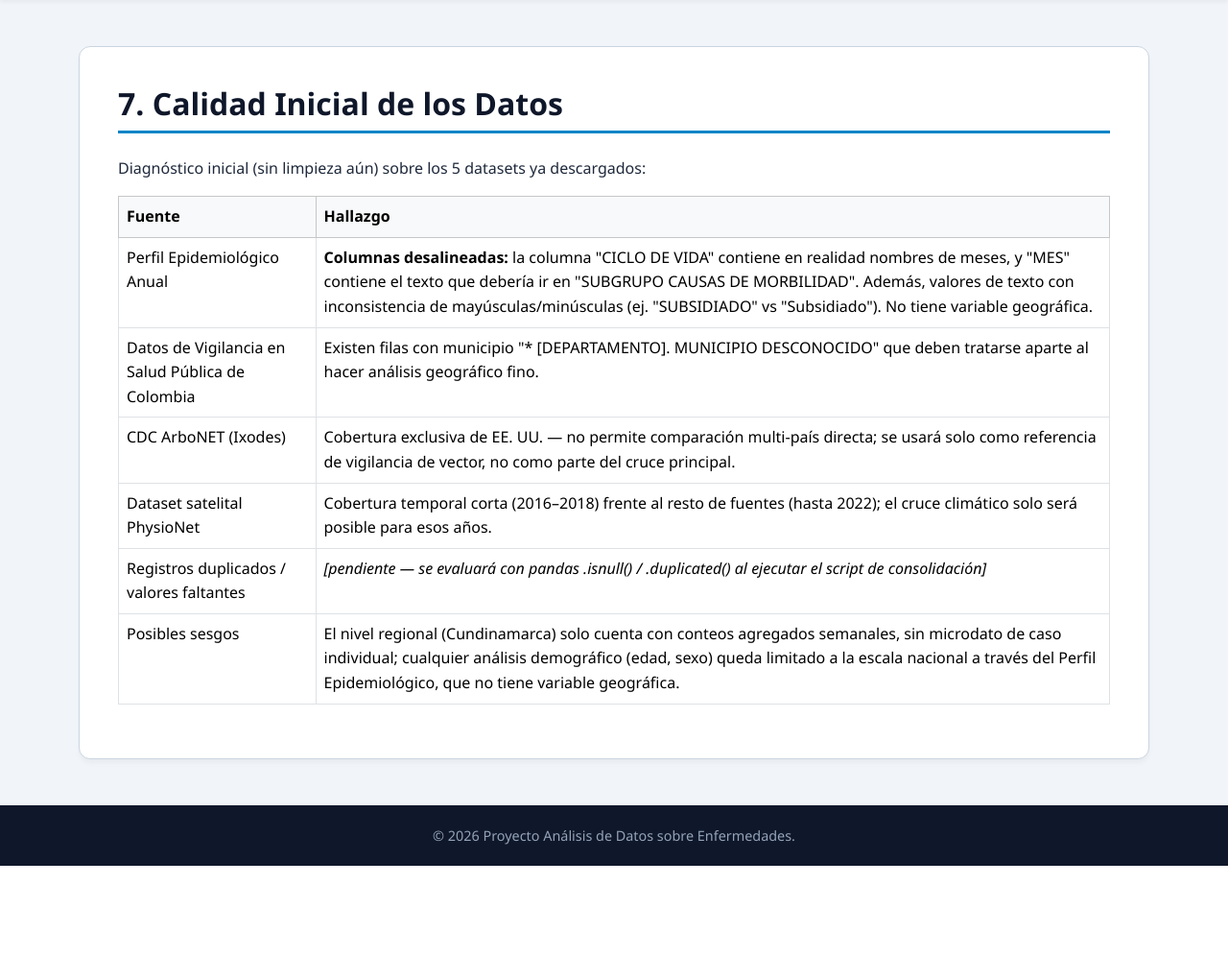
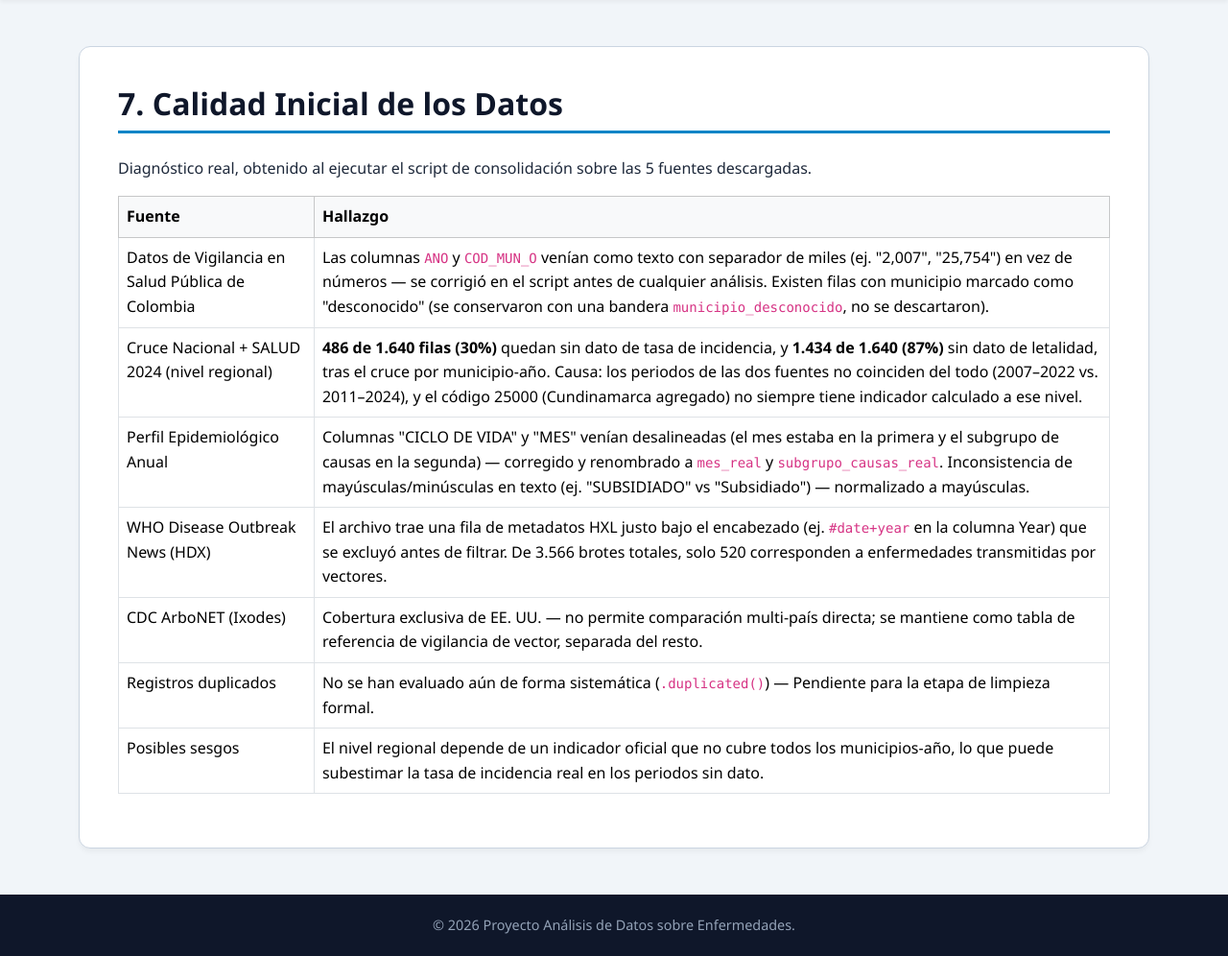
Before and after one commit to Manmurcia/NexoBio-ETV, a Flask app: page /etapa1/calidad in a window 1280 px wide. Shown: the part 62-1058 px from the top of the page at 96% size. Before the commit the page ends 964 px from the top, so only its background shows below. Run offline with Flask 3, Linux system fonts and the light colour scheme.

Commit message:
Update 7_calidad.html

```diff
--- a/templates/etapa 1/7_calidad.html
+++ b/templates/etapa 1/7_calidad.html
@@ -2,7 +2,7 @@
 
 {% block content %}
 <h1 class="page-title">7. Calidad Inicial de los Datos</h1>
-<p>Diagnóstico inicial (sin limpieza aún) sobre los 5 datasets ya descargados:</p>
+<p>Diagnóstico real, obtenido al ejecutar el script de consolidación sobre las 5 fuentes descargadas.</p>
 
 <div class="table-responsive mt-3">
 <table class="table table-bordered">
@@ -11,37 +11,48 @@
     </thead>
     <tbody>
         <tr>
-            <td>Perfil Epidemiológico Anual</td>
-            <td><strong>Columnas desalineadas:</strong> la columna "CICLO DE VIDA" contiene en
-            realidad nombres de meses, y "MES" contiene el texto que debería ir en "SUBGRUPO CAUSAS
-            DE MORBILIDAD". Además, valores de texto con inconsistencia de mayúsculas/minúsculas
-            (ej. "SUBSIDIADO" vs "Subsidiado"). No tiene variable geográfica.</td>
+            <td>Datos de Vigilancia en Salud Pública de Colombia</td>
+            <td>Las columnas <code>ANO</code> y <code>COD_MUN_O</code> venían como texto con
+            separador de miles (ej. "2,007", "25,754") en vez de números — se corrigió en el script
+            antes de cualquier análisis. Existen filas con municipio marcado como "desconocido"
+            (se conservaron con una bandera <code>municipio_desconocido</code>, no se descartaron).</td>
         </tr>
         <tr>
-            <td>Datos de Vigilancia en Salud Pública de Colombia</td>
-            <td>Existen filas con municipio "* [DEPARTAMENTO]. MUNICIPIO DESCONOCIDO" que deben
-            tratarse aparte al hacer análisis geográfico fino.</td>
+            <td>Cruce Nacional + SALUD 2024 (nivel regional)</td>
+            <td><strong>486 de 1.640 filas (30%)</strong> quedan sin dato de tasa de incidencia, y
+            <strong>1.434 de 1.640 (87%)</strong> sin dato de letalidad, tras el cruce por
+            municipio-año. Causa: los periodos de las dos fuentes no coinciden del todo (2007–2022
+            vs. 2011–2024), y el código 25000 (Cundinamarca agregado) no siempre tiene indicador
+            calculado a ese nivel.</td>
+        </tr>
+        <tr>
+            <td>Perfil Epidemiológico Anual</td>
+            <td>Columnas "CICLO DE VIDA" y "MES" venían desalineadas (el mes estaba en la primera y
+            el subgrupo de causas en la segunda) — corregido y renombrado a <code>mes_real</code> y
+            <code>subgrupo_causas_real</code>. Inconsistencia de mayúsculas/minúsculas en texto
+            (ej. "SUBSIDIADO" vs "Subsidiado") — normalizado a mayúsculas.</td>
+        </tr>
+        <tr>
+            <td>WHO Disease Outbreak News (HDX)</td>
+            <td>El archivo trae una fila de metadatos HXL justo bajo el encabezado (ej.
+            <code>#date+year</code> en la columna Year) que se excluyó antes de filtrar. De 3.566
+            brotes totales, solo 520 corresponden a enfermedades transmitidas por vectores.</td>
         </tr>
         <tr>
             <td>CDC ArboNET (Ixodes)</td>
-            <td>Cobertura exclusiva de EE. UU. — no permite comparación multi-país directa; se usará
-            solo como referencia de vigilancia de vector, no como parte del cruce principal.</td>
+            <td>Cobertura exclusiva de EE. UU. — no permite comparación multi-país directa; se
+            mantiene como tabla de referencia de vigilancia de vector, separada del resto.</td>
         </tr>
         <tr>
-            <td>Dataset satelital PhysioNet</td>
-            <td>Cobertura temporal corta (2016–2018) frente al resto de fuentes (hasta 2022); el
-            cruce climático solo será posible para esos años.</td>
-        </tr>
-        <tr>
-            <td>Registros duplicados / valores faltantes</td>
-            <td><em>[pendiente — se evaluará con pandas .isnull() / .duplicated() al ejecutar el
-            script de consolidación]</em></td>
+            <td>Registros duplicados</td>
+            <td>No se han evaluado aún de forma sistemática (<code>.duplicated()</code>) — Pendiente
+            para la etapa de limpieza formal.</td>
         </tr>
         <tr>
             <td>Posibles sesgos</td>
-            <td>El nivel regional (Cundinamarca) solo cuenta con conteos agregados semanales, sin
-            microdato de caso individual; cualquier análisis demográfico (edad, sexo) queda limitado
-            a la escala nacional a través del Perfil Epidemiológico, que no tiene variable geográfica.</td>
+            <td>El nivel regional depende de un indicador oficial que no cubre todos los
+            municipios-año, lo que puede subestimar la tasa de incidencia real en los periodos sin
+            dato.</td>
         </tr>
     </tbody>
 </table>
```
